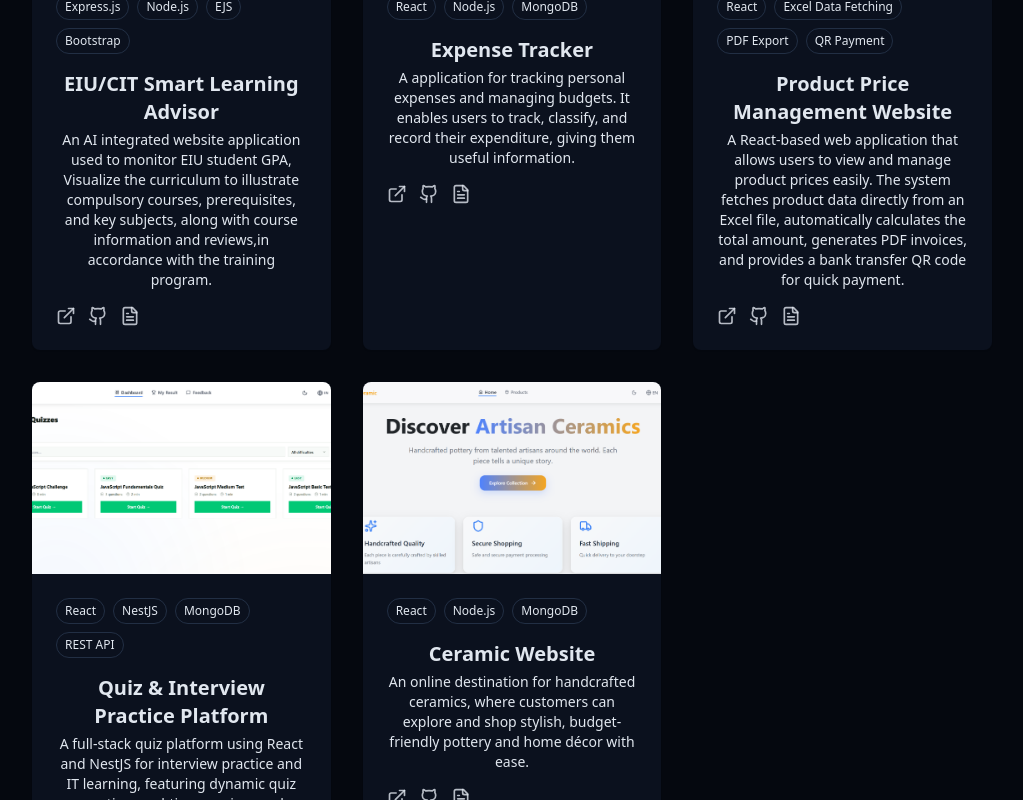
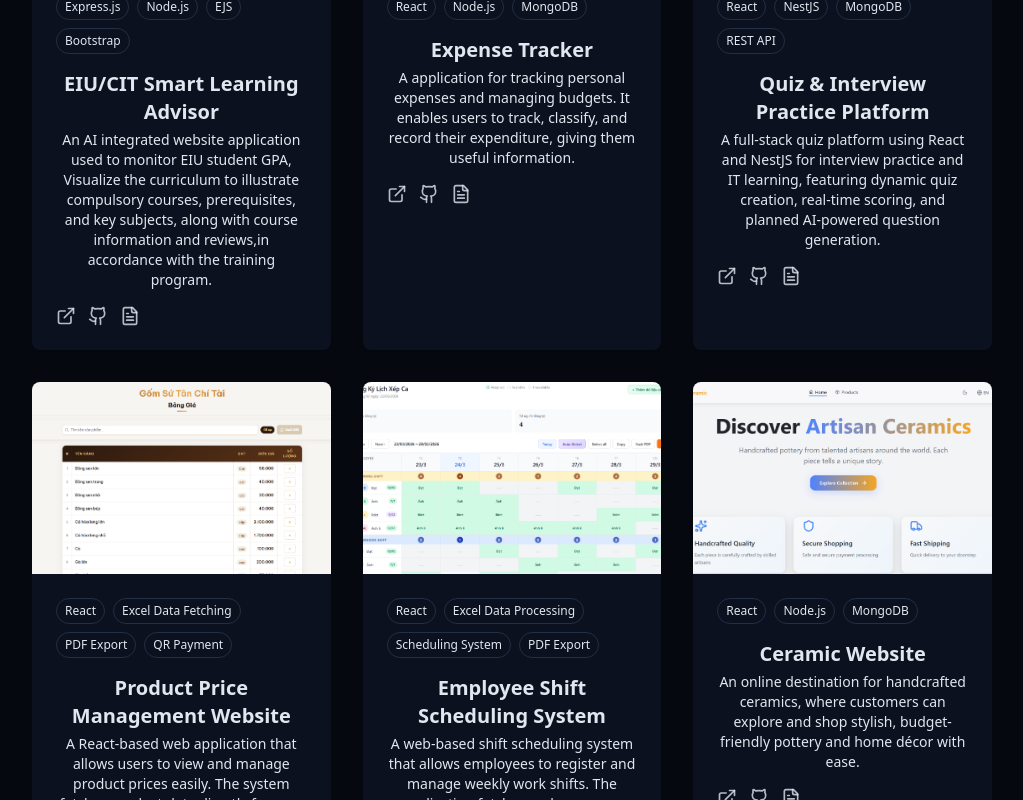
Before and after one commit to Ly-Dat/MyPortfolio, a React (Vite) app: page / in a window 1280 px wide. Shown: the part 3240-4040 px from the top of the page, without its empty margins (128-1151 px from the left). Built offline with nearby package versions, Linux system fonts and the light colour scheme.

Commit message:
add shift scheduling project

```diff
--- a/index.html
+++ b/index.html
@@ -9,8 +9,7 @@
 
   <!-- Open Graph -->
   <meta property="og:title" content="Dat Ly Portfolio | Full-Stack Developer Projects" />
-  <meta property="og:description"
-    content="A collection of full-stack web applications built with modern technologies. Showcasing projects in React, Node.js, and database design with a focus on performance, scalability, and user experience." />
+  <meta property="og:description" content="A collection of full-stack web applications built with modern technologies. Showcasing projects in React, Node.js, and database design with a focus on performance, scalability, and user experience." />
   <meta property="og:image" content="https://my-portfolio-psi-ruddy-72.vercel.app/preview/preview.png" />
   <meta property="og:image:width" content="1200" />
   <meta property="og:image:height" content="630" />
--- a/src/components/ProjectsSection.jsx
+++ b/src/components/ProjectsSection.jsx
@@ -1,4 +1,4 @@
-import { ArrowRight, ExternalLink, Github, FileText} from "lucide-react";
+import { ArrowRight, ExternalLink, Github, FileText } from "lucide-react";
 
 const projects = [
   {
@@ -25,6 +25,17 @@ const projects = [
   },
   {
     id: 3,
+    title: "Quiz & Interview Practice Platform",
+    description:
+      "A full-stack quiz platform using React and NestJS for interview practice and IT learning, featuring dynamic quiz creation, real-time scoring, and planned AI-powered question generation.",
+    image: "/projects/quizApp.png",
+    tags: ["React", "NestJS", "MongoDB", "REST API"],
+    demoUrl: "https://interview-quizz-software.vercel.app/",
+    githubUrl: "https://github.com/Hung1510/Capstone_Project_Quizz",
+    detailUrl: "/projects/quiz-platform",
+  },
+  {
+    id: 4,
     title: "Product Price Management Website",
     description:
       "A React-based web application that allows users to view and manage product prices easily. The system fetches product data directly from an Excel file, automatically calculates the total amount, generates PDF invoices, and provides a bank transfer QR code for quick payment.",
@@ -35,25 +46,25 @@ const projects = [
     detailUrl: "/projects/price-management",
   },
   {
-    id: 4,
-    title: "Quiz & Interview Practice Platform",
+    id: 5,
+    title: "Employee Shift Scheduling System",
     description:
-      "A full-stack quiz platform using React and NestJS for interview practice and IT learning, featuring dynamic quiz creation, real-time scoring, and planned AI-powered question generation.",
-    image: "/projects/quizApp.png",
-    tags: ["React", "NestJS", "MongoDB", "REST API"],
-    demoUrl: "https://interview-quizz-software.vercel.app/",
-    githubUrl: "https://github.com/Hung1510/Capstone_Project_Quizz",
-    detailUrl: "/projects/quiz-platform",
+      "A web-based shift scheduling system that allows employees to register and manage weekly work shifts. The application fetches and processes data directly from Excel files, providing real-time shift tracking, auto-selection, and PDF export for efficient workforce management.",
+    image: "/projects/shift-scheduler.png",
+    tags: ["React", "Excel Data Processing", "Scheduling System", "PDF Export"],
+    demoUrl: "https://warehouse-shift.vercel.app",
+    githubUrl: "https://github.com/Ly-Dat/WarehouseShift",
+    detailUrl: "/projects/shift-scheduler",
   },
   {
-    id: 5,
+    id: 6,
     title: "Ceramic Website",
     description:
       "An online destination for handcrafted ceramics, where customers can explore and shop stylish, budget-friendly pottery and home décor with ease.",
     image: "/projects/TCTCeramic.png",
     tags: ["React", "Node.js", "MongoDB"],
     demoUrl: "https://web-ceramic-wunm.vercel.app/",
-    githubUrl: "https://github.com/Ly-Dat/ceramic-website",
+    githubUrl: "https://github.com/Ly-Dat/web_ceramic",
     detailUrl: "/projects/ceramic",
   },
 ];
```
Also changed, not shown: public/projects/shift-scheduler.png (added).
